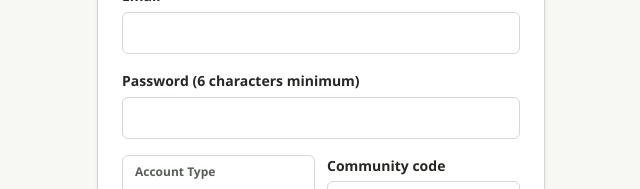
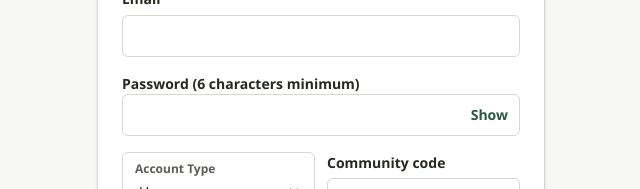
Before and after one commit to kaushik6g/Urban_buddy, a React (Vite) app in the folder frontend/: page /register in a window 1280 px wide. Shown: the part 320-509 px from the top of the page, without its empty margins (319-959 px from the left). Built offline with nearby package versions, Linux system fonts and the light colour scheme; no server answers.

Commit message:
Implement password recovery: RegisterPage.tsx

```diff
--- a/frontend/src/pages/auth/RegisterPage.tsx
+++ b/frontend/src/pages/auth/RegisterPage.tsx
@@ -1,3 +1,4 @@
+import PasswordField from '../../components/ui/PasswordField';
 import api from '../../api/client';
 import { useEffect, useState } from 'react';
 import { Link, useNavigate } from 'react-router-dom';
@@ -96,15 +97,8 @@ const RegisterPage = () => {
               required
             />
           </label>
-          <label className="field-label">
-            Password (6 characters minimum)
-            <Input
-              type="password"
-              value={password}
-              onChange={(e) => setPassword(e.target.value)}
-              required
-            />
-          </label>
+          <PasswordField label="Password (6 characters minimum)" autoComplete="new-password" required
+            value={password} onChange={e => setPassword(e.target.value)} />
 
           <div className="grid gap-3 md:grid-cols-2">
             <label className="rounded-md border border-line bg-white px-3 py-2 text-sm text-ink">
```
